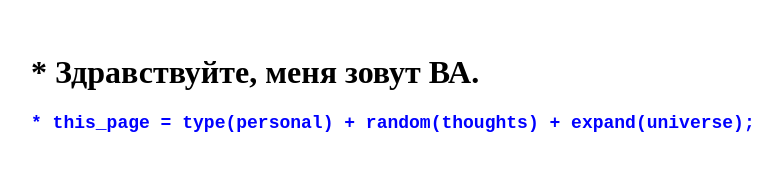
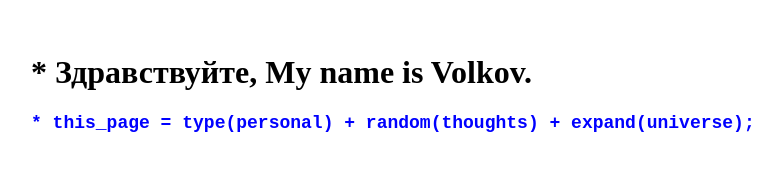
Before and after one commit to vabtree/volkovtree, a plain HTML site: page index.html in a window 1280 px wide. Shown: the whole page, without its empty margins (2-784 px from the left). Drawn offline with Linux system fonts and the light colour scheme.

Commit message:
Update index.html

```diff
--- a/index.html
+++ b/index.html
@@ -5,10 +5,10 @@
         <meta name="description" content="web page" />
         <meta content="text/html; charset=UTF-8;" http-equiv="content-type" />
         <meta name="viewport" content="width=device-width, initial-scale=1.0" />
-        <title>VAbyte</title>
+        <title>Volkov</title>
 </head>
 <body style = "text-align:left; padding-left: 25px; padding-top:25px">
-<h1>* Здравствуйте, меня зовут ВА.</h1>
+<h1>* Здравствуйте, My name is Volkov.</h1>
 <code><b style = "font-size: 18px; color:#0000ff;">* this_page = type(personal) + random(thoughts) + expand(universe);</b></code>
 </body>
 </html>
```
